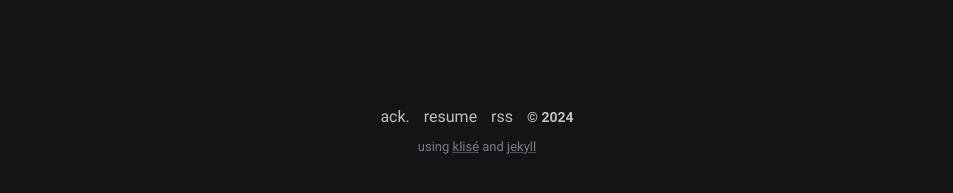
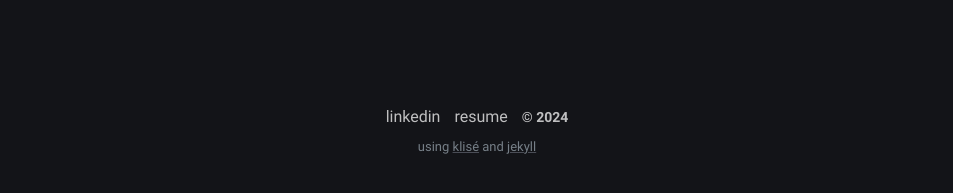
Before and after one commit to spanini2/new-blog, a Jekyll site: the page built from about.md, in a window 1280 px wide. Shown: the part 524-717 px from the top of the page, without its empty margins (163-1116 px from the left). Built offline with Jekyll 4.4.1, drawn with Linux system fonts in a browser that asks for light colours.

Commit message:
Fixed footer rss feed and added linkedin+resume

```diff
--- a/_includes/footer.html
+++ b/_includes/footer.html
@@ -1,7 +1,6 @@
 <footer class="footer">
-  <a class="footer_item" href="/thanks">ack.</a>
-  <a class="footer_item" href="javascript::void(0)">resume</a>
-  <a class="footer_item" href="/feed.xml">rss</a>
+  <a class="footer_item" href="https://www.linkedin.com/in/salbann" target="_blank" rel="noopener noreferrer">linkedin</a>
+  <a class="footer_item" href="/assets/documents/Resume Rising 11th-1.pdf" target="_blank" rel="noopener noreferrer">resume</a>
   <span class="footer_item">&copy; {{ site.time | date: "%Y" }}</span>
   <small class="footer_copyright">
     <!-- Klisé Theme: https://github.com/piharpi/jekyll-klise -->
```
Also changed, not shown: 1 other file.
